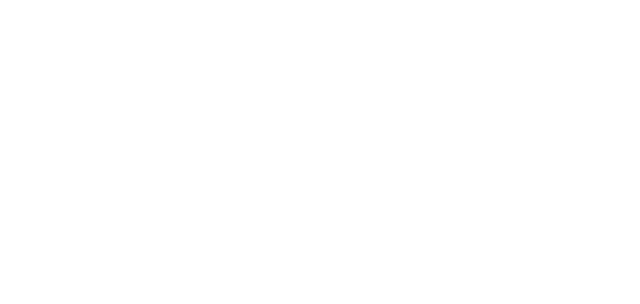
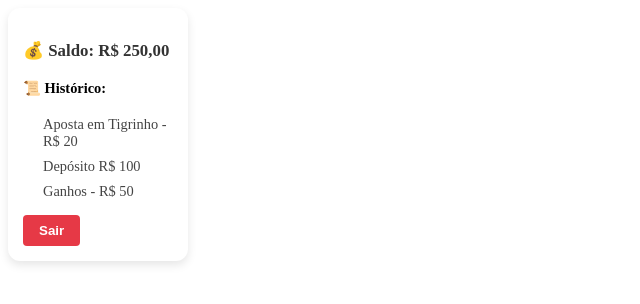
Before and after one commit to rafaelgti79/cassino, a React (Vite) app: page /cassino/dashboardusuario in a window 1280 px wide. Before the commit this address had no page. Shown: the top 304 px of the page, without its empty margins (0-640 px from the left). Built offline with nearby package versions, Linux system fonts and the light colour scheme.

Commit message:
dashboard

```diff
--- a/src/App.jsx
+++ b/src/App.jsx
@@ -7,6 +7,7 @@
 import Dashboard from '../src/pages/components/Dashboard/dashboard.jsx';
 import { AuthProvider } from './AuthContext.jsx';
 import RotaProtegida from './RotaProtegida.jsx';
+import DashboardUsuario from './pages/DashboardUsuario/dashboardusuario.jsx';
 
 
 function App() {
@@ -19,6 +20,7 @@
       <Route path="/login" element={<Login />} />
       <Route path="/cadastro" element={<Cadastro />} />
       <Route path="/dashboard" element={<Dashboard />} />
+      <Route path="/dashboardusuario" element={<DashboardUsuario />} />
       <Route
             path="/home" element={
               <RotaProtegida>
--- /dev/null
+++ b/src/pages/DashboardUsuario/dashboardusuario.css
@@ -0,0 +1,66 @@
+/* DashboardUsuario.css */
+.dashboard-container {
+  padding: 20px;
+  font-family: Arial, sans-serif;
+  background-color: #f9f9f9;
+  min-height: 100vh;
+}
+
+.dashboard-header {
+  display: flex;
+  justify-content: space-between;
+  align-items: center;
+  background-color: #222;
+  color: #fff;
+  padding: 10px 20px;
+  border-radius: 8px;
+}
+
+.logout-btn {
+  background-color: #e63946;
+  border: none;
+  padding: 8px 16px;
+  border-radius: 4px;
+  color: white;
+  cursor: pointer;
+  font-weight: bold;
+}
+
+.logout-btn:hover {
+  background-color: #c92a2a;
+}
+
+.saldo-section,
+.historico-section,
+.deposito-section {
+  background-color: #fff;
+  margin-top: 20px;
+  padding: 15px;
+  border-radius: 8px;
+  box-shadow: 0 2px 4px rgba(0,0,0,0.1);
+}
+
+h3 {
+  color: #333;
+}
+
+ul {
+  list-style-type: disc;
+  margin-left: 20px;
+}
+
+li {
+  margin: 8px 0;
+  color: #444;
+}
+
+@media (max-width: 600px) {
+  .dashboard-header {
+    flex-direction: column;
+    align-items: flex-start;
+  }
+
+  .logout-btn {
+    margin-top: 10px;
+  }
+}
--- /dev/null
+++ b/src/pages/DashboardUsuario/dashboardusuario.jsx
@@ -0,0 +1,31 @@
+// src/pages/components/DashboardUsuario.jsx
+import React from 'react';
+import './dashboardusuario.css';
+import { useAuth } from '../../AuthContext';
+import { useNavigate } from 'react-router-dom';
+
+
+export default function DashboardUsuario() {
+
+  const { usuario, logout } = useAuth();
+  const navigate = useNavigate();
+
+  const handleLogout = () => {
+    logout();
+    navigate('/login');
+  };
+
+  return (
+
+    <div className="dashboard-usuario">
+      <h3>💰 Saldo: R$ 250,00</h3>
+      <h4>📜 Histórico:</h4>
+      <ul>
+        <li>Aposta em Tigrinho - R$ 20</li>
+        <li>Depósito  R$ 100</li>
+        <li>Ganhos - R$ 50</li>
+      </ul>
+      <button onClick={handleLogout} className="logout-btn">Sair</button>
+    </div>
+  );
+}
--- a/src/pages/Home/home.css
+++ b/src/pages/Home/home.css
@@ -62,3 +62,37 @@
     background-color: #000;
     font-size: 14px;
   }
+  .home-content {
+    display: flex;
+    justify-content: space-between;
+    align-items: flex-start;
+    gap: 20px;
+  }
+
+  .dashboard-usuario {
+    width: 150px;
+    background-color: #fff;
+    border-radius: 12px;
+    padding: 15px;
+    box-shadow: 0 4px 10px rgba(0,0,0,0.1);
+    font-size: 0.9rem;
+  }
+
+  .dashboard-usuario h3 {
+    margin-bottom: 10px;
+  }
+
+  .dashboard-usuario ul {
+    list-style: none;
+    padding-left: 0;
+  }
+
+  .logout-button {
+    margin-top: 10px;
+    padding: 6px 12px;
+    background-color: #c0392b;
+    color: white;
+    border: none;
+    border-radius: 6px;
+    cursor: pointer;
+  }
--- a/src/pages/Home/home.jsx
+++ b/src/pages/Home/home.jsx
@@ -3,6 +3,7 @@
 import { Link } from 'react-router-dom';
 import '../Home/home.css';
 import TigrinhoGame from '../components/TigrinhoGame';
+import DashboardUsuario from '../DashboardUsuario/dashboardusuario.jsx';
 
 
 
@@ -12,6 +13,10 @@
   return (
 
     <div className="home-container">
+      <div className="main-jogos">
+  </div>
+
+
 
       <header className="header">
         <h1>🏆 Cassino Girassol</h1>
@@ -28,6 +33,8 @@
           <Link to="/cadastro">Cadastrar</Link>
 
         </nav>
+
+        <DashboardUsuario />
       </header>
 
       <section className="banner">
```
Also changed, not shown: src/pages/HomeUsuario/homeusuario.css (deleted, +0 -102 lines), src/pages/HomeUsuario/homeusuario.js (deleted).
